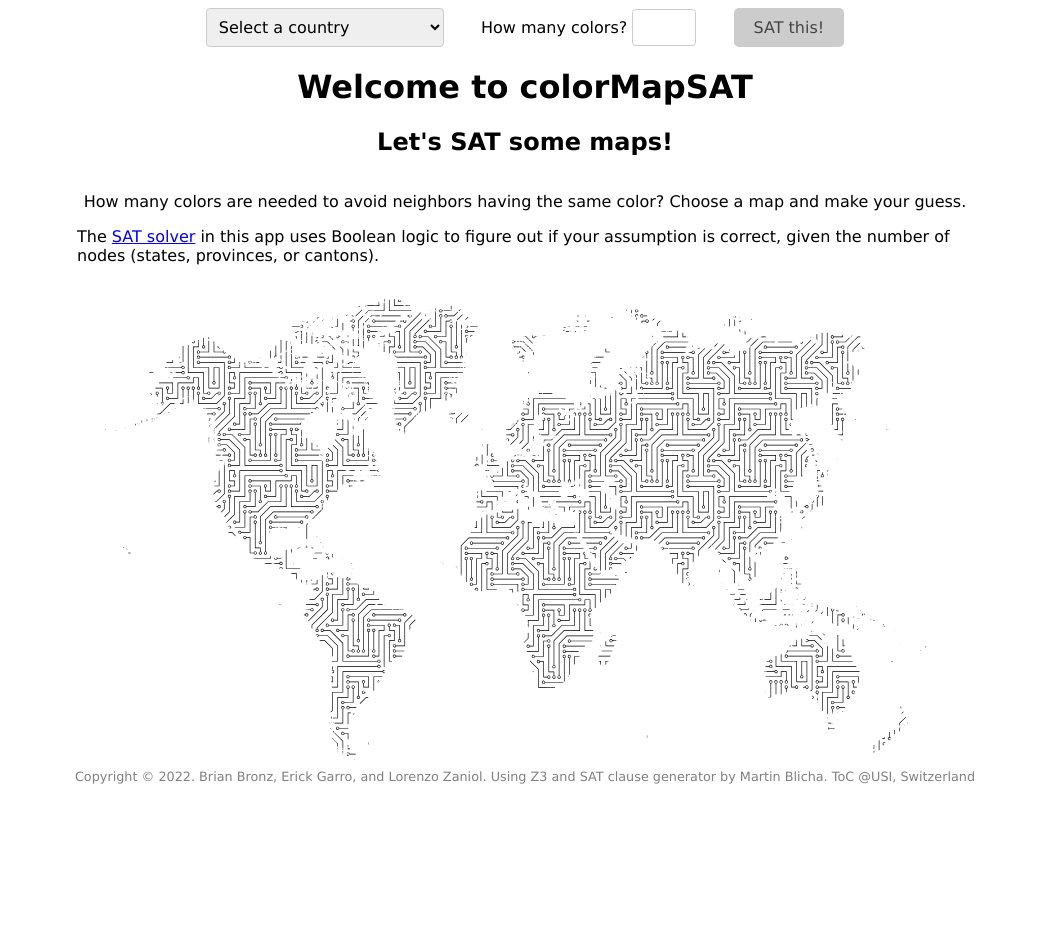
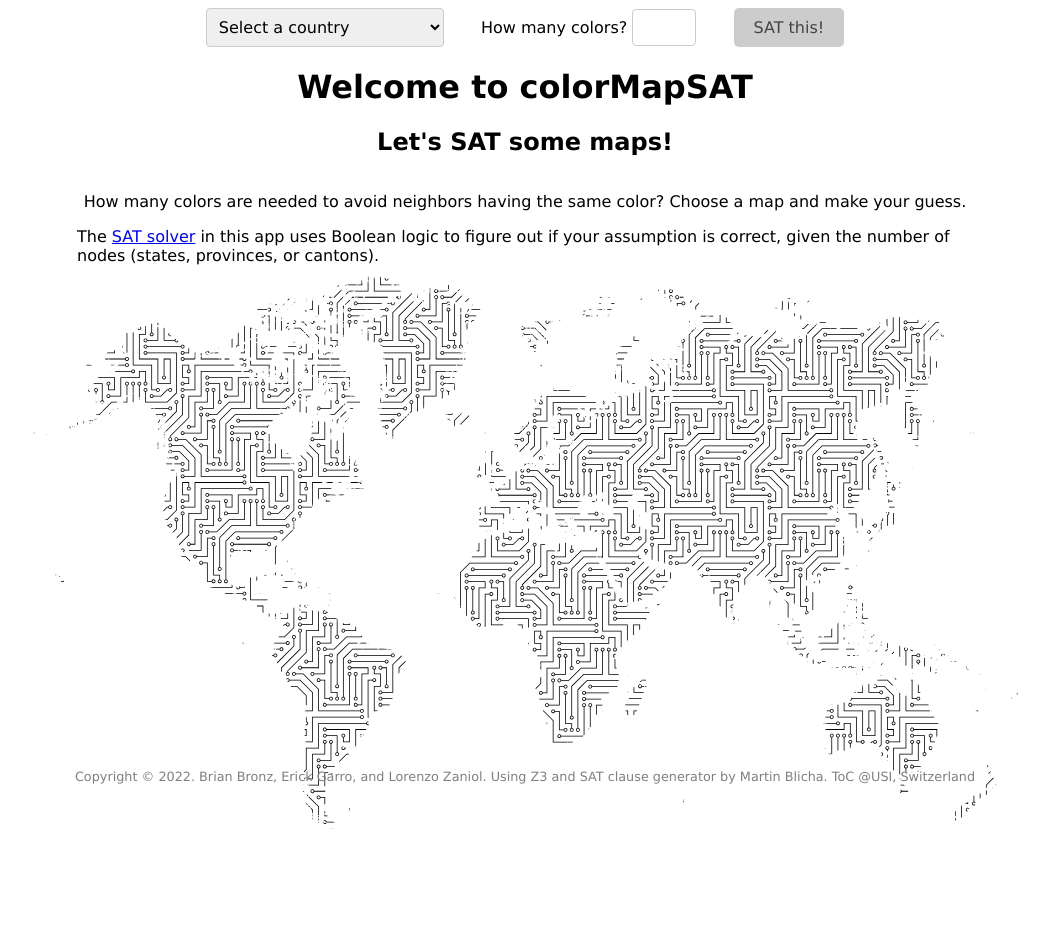
Before and after one commit to erickgarro/colorMapSAT, a Flask app: page / in a window 1280 px wide. Shown: the whole page, without its empty margins (115-1164 px from the left). Before the commit the page ends 784 px from the top, so only its background shows below. Run offline with Flask 2, Linux system fonts and the light colour scheme.

Commit message:
Update styles.css

```diff
--- a/static/styles.css
+++ b/static/styles.css
@@ -1,9 +1,10 @@
 #container {
-    height: 65vh;
-    width: 80vw;
+    height: 100%;
+    width: 80%;
     margin: 0 auto;
     flex-direction: column;
     align-items: center;
+    margin: auto;
 }
 
 .grid {
@@ -148,10 +149,9 @@ label {
 }
 
 .map {
-    height: 60vh;
-    width: auto;
-    padding: 3vh 10vh 10vh 10vh;
-    display: block;
-    position: relative;
-    margins: auto;
+    display: flex;
+    justify-content: center;
+    align-items: center;
+    max-height: 100%;
+    margin: auto;
 }
```
